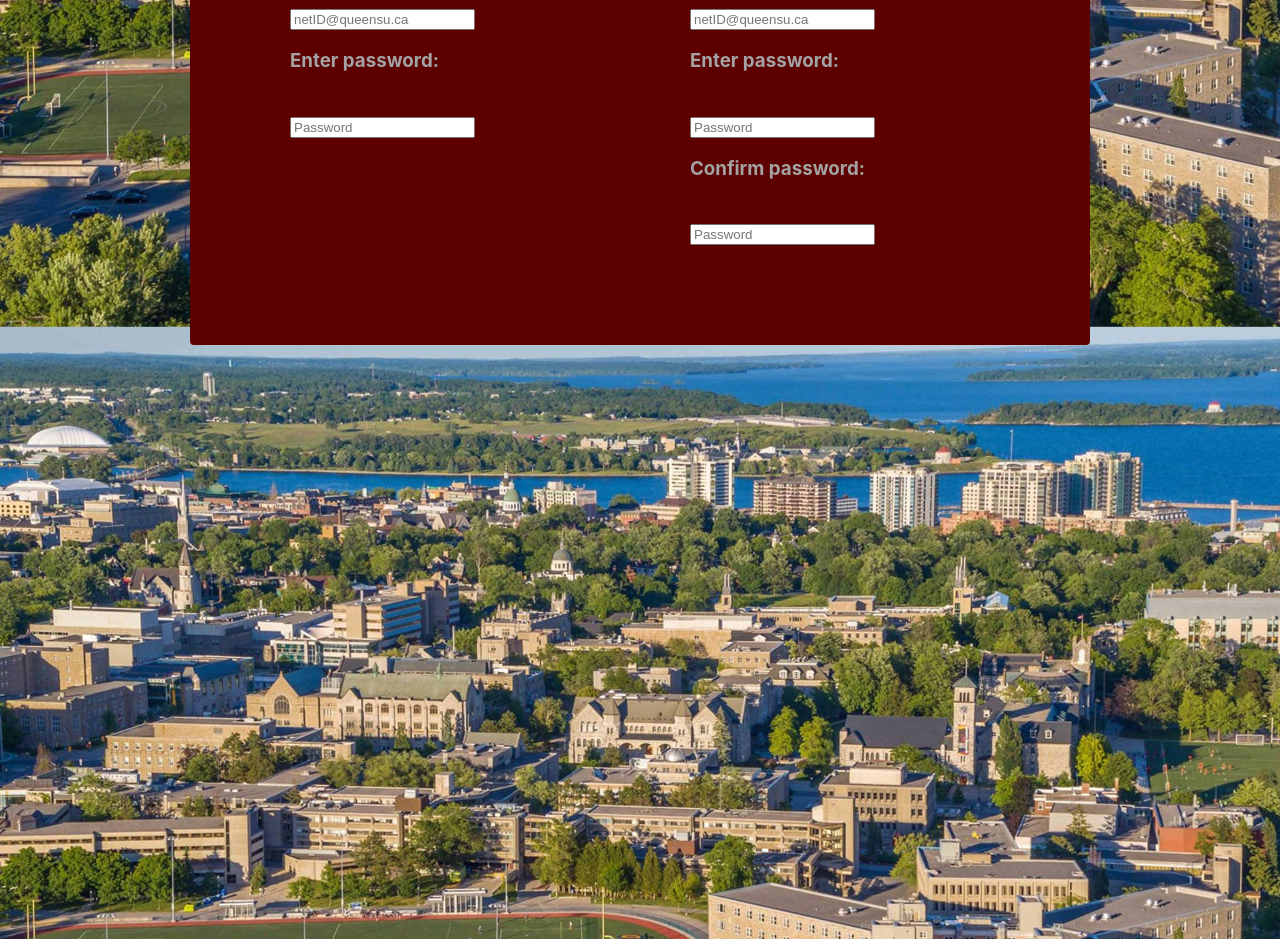
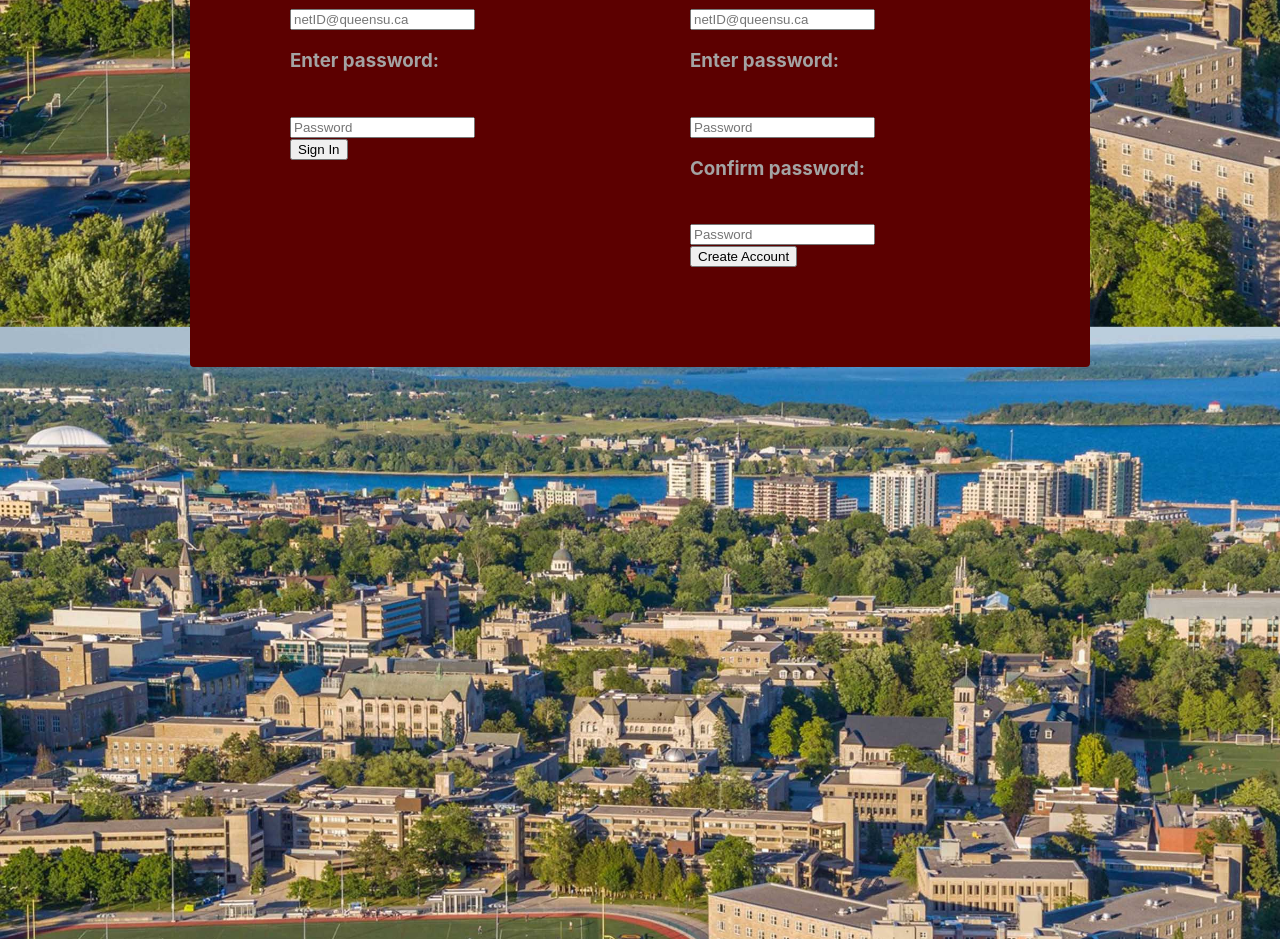
Before and after one commit to conboy/QueensCORE, a React (Create React App) app in the folder frontend/: page / in a window 1280 px wide. Shown: the part 1380-2319 px from the top of the page. Built offline with nearby package versions, Linux system fonts and the light colour scheme; no server answers.

Commit message:
Cleaned up code

```diff
--- a/frontend/src/components/SignIn.js
+++ b/frontend/src/components/SignIn.js
@@ -1,7 +1,15 @@
 import {useState } from 'react';
 
 
+
 const SignIn = () => {
+
+        const ws =  new WebSocket('ws://127.0.0.1:2236');
+
+        function inputToString(document) {
+            return "login:"+document.getElementById("email").value+":"+document.getElementById("password").value;
+        }
+
 //  going to be using state hooks to handle input
     const SchoolName = "Queen's"
     return (
@@ -11,30 +19,33 @@ const SignIn = () => {
                 <h1>Sign in</h1>
                     <form>
                         <h3>Enter {SchoolName} email:</h3>
-                         <input type="text" placeholder='netID@queensu.ca' />
+                         <input type="text" placeholder='netID@queensu.ca' id="email" />
                     </form>
 
                     <form>
                         <h3>Enter password:</h3>
-                         <input type="text" placeholder='Password'/>
+                         <input type="text" placeholder='Password' id="password"/>
                     </form>
+                    <button type="submit" onClick = {() => ws.send(inputToString(document))}>Sign In</button>
             </div>
 
             <div className="form2">
                 <h1>Create Account</h1>
                 <form>
                     <h3>Enter {SchoolName} email:</h3>
-                     <input type="text" placeholder='netID@queensu.ca' />
+                     <input type="text" placeholder='netID@queensu.ca' id="email"/>
+
                 </form>
 
                 <form>
                     <h3>Enter password:</h3>
-                     <input type="text" placeholder='Password'/>
+                     <input type="text" placeholder='Password' id="password"/>
                 </form>
                 <form>
                     <h3>Confirm password:</h3>
                      <input type="text" placeholder='Password'/>
                 </form>
+                <button type="submit" onClick = {() => ws.send(inputToString(document))}>Create Account</button>
         </div>
 
         </div>
--- a/frontend/src/index.js
+++ b/frontend/src/index.js
@@ -3,6 +3,8 @@ import ReactDOM from 'react-dom/client';
 import './index.css';
 import App from './App';
 import reportWebVitals from './reportWebVitals';
+// for websocket implementation
+import WebSocket from 'ws';
 
 const root = ReactDOM.createRoot(document.getElementById('root'));
 root.render(
```
